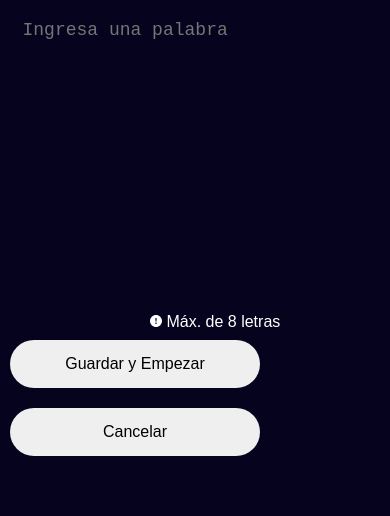
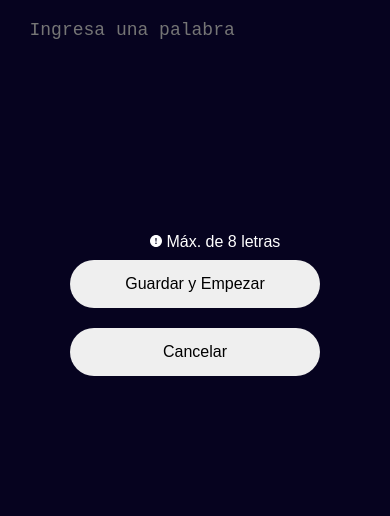
Before and after one commit to Charlytross2/AhorcadoJS, a plain HTML site: page html/agregar_palabra.html in a window 390 px wide. Shown: the part 100-616 px from the top of the page. Drawn offline with Linux system fonts and the light colour scheme; a web font is replaced by a local one.

Commit message:
Fix css mobile

```diff
--- a/css/mobile.css
+++ b/css/mobile.css
@@ -1,5 +1,6 @@
 textarea{
-   width: fit-content;
+   width: 90%;
+   height: 90%;
 }
 
 canvas{
@@ -9,4 +10,6 @@ canvas{
 .main__section-btn{
    display: flex;
    flex-direction: column;
+   text-align: center;
+   margin-bottom: 20rem;
 }
--- a/html/agregar_palabra.html
+++ b/html/agregar_palabra.html
@@ -75,9 +75,9 @@
         <form method="get" action="./juego.html">
           <button class="btn-guardar">Guardar y Empezar</button>
         </form>
-        <button class="btn-cancelar" onclick="location.href='../index.html'">
-          Cancelar
-        </button>
+        <form method="get" action="../index.html">
+          <button class="btn-cancelar">Cancelar</button>
+        </form>
       </section>
     </main>
     <footer>
```
